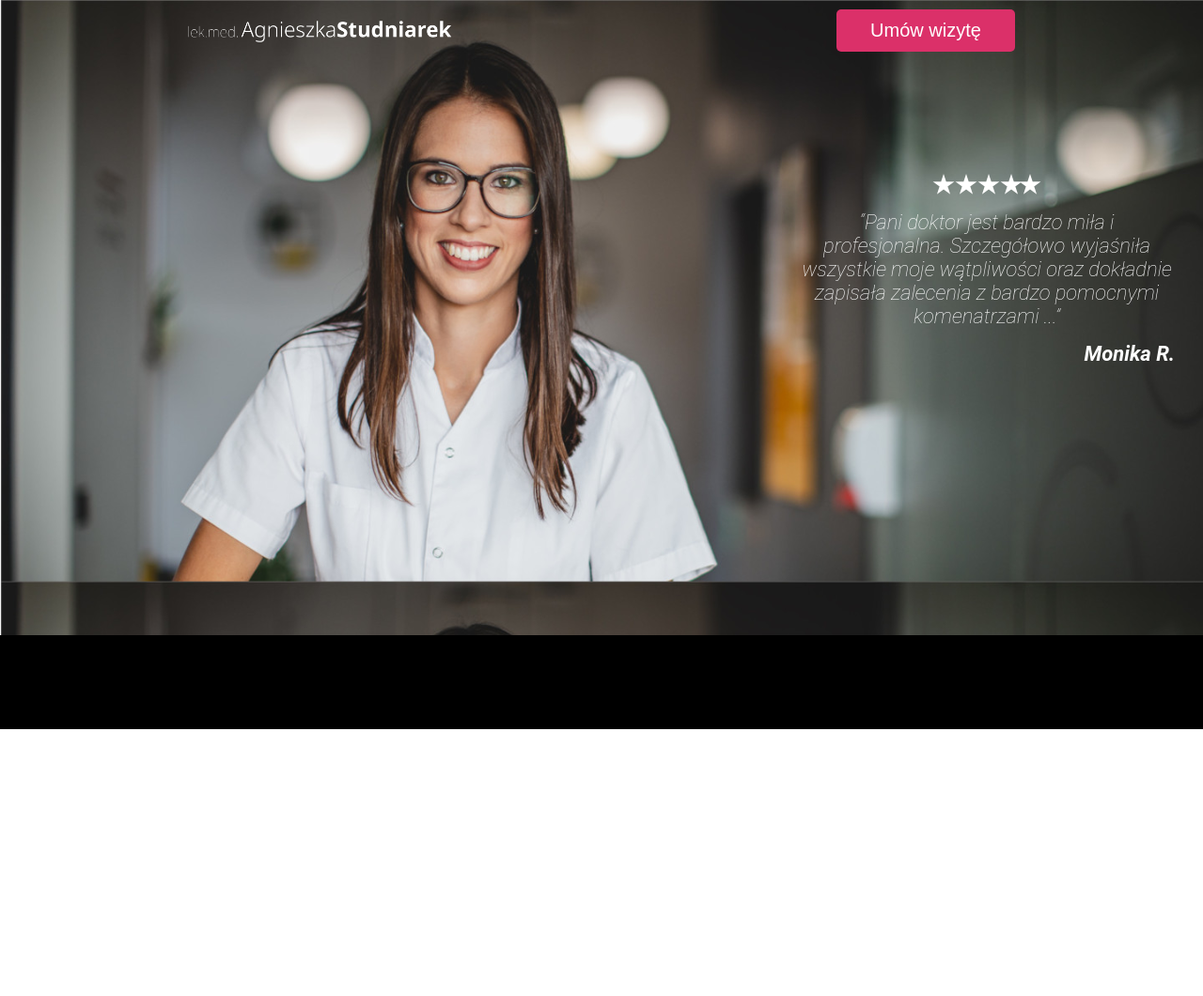
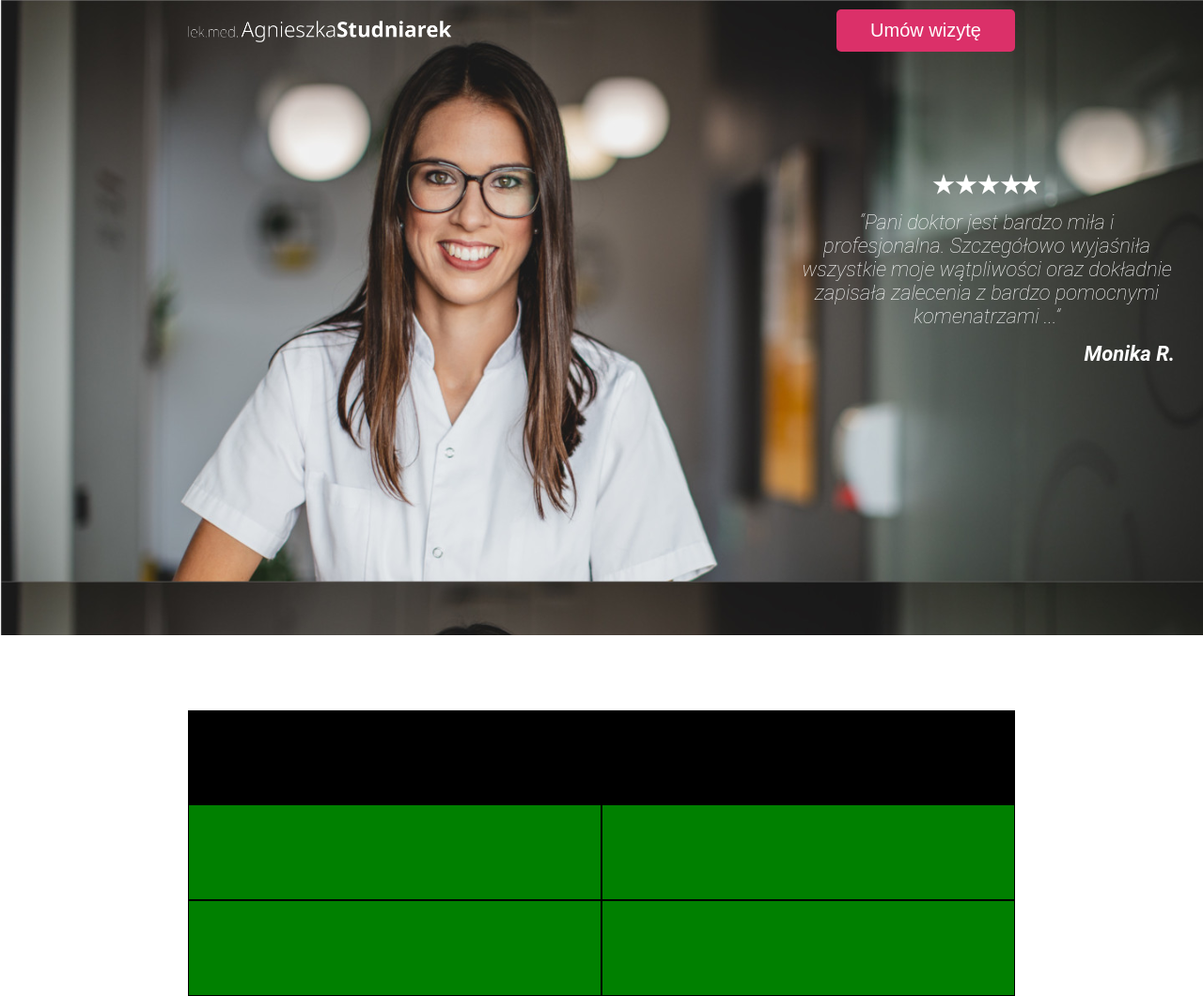
Before and after one commit to krzysztofstudniarek/my-first-gatsby-site, a Gatsby site: page / in a window 1280 px wide. Shown: the whole page at 94% size. Before the commit the page ends 800 px from the top, so only its background shows below. Built offline with nearby package versions, Linux system fonts and the light colour scheme; Gatsby itself is replaced by a stand-in of ours.

Commit message:
Adding about section layout

```diff
--- a/src/components/About.js
+++ b/src/components/About.js
@@ -1,24 +1,43 @@
 import * as React from 'react'
 import styled from 'styled-components'
+
+import AboutHeader from './AboutHeader'
+import AboutSection from './AboutSection'
 
 const AboutContainer = styled.div`
     display: flex;
     width: 100%;
-    text-align:center;
-    width: 100%;
     height:100px;
-    background-color: black;
 `
+
 const AboutContent = styled.div`
     flex: 1;
-    background-color: black;
     height:100px;
+    padding-top: 80px;
+    margin-left: 200px;
+    margin-right: 200px;
 `
+
+const Row = styled.div`
+    display: flex;
+    width: 100%;
+`
+
 const About = () => {
     return(
         <AboutContainer>
             <AboutContent>
-
+                <Row>
+                    <AboutHeader></AboutHeader>
+                </Row>
+                <Row>
+                    <AboutSection></AboutSection>
+                    <AboutSection></AboutSection>
+                </Row>
+                <Row>
+                    <AboutSection></AboutSection>
+                    <AboutSection></AboutSection>
+                </Row>
             </AboutContent>
         </AboutContainer>
     )
--- /dev/null
+++ b/src/components/AboutHeader.js
@@ -0,0 +1,9 @@
+import * as React from 'react'
+import styled from 'styled-components'
+
+const AboutHeader = styled.div`
+    flex: 1;
+    background: black;
+    height: 100px;
+`
+export default AboutHeader;
--- /dev/null
+++ b/src/components/AboutSection.js
@@ -0,0 +1,11 @@
+import * as React from 'react'
+import styled from 'styled-components'
+
+const AboutSection = styled.div`
+    flex: 2;
+    background: green;
+    height: 100px;
+    border: 1px solid;
+`
+
+export default AboutSection;
```
